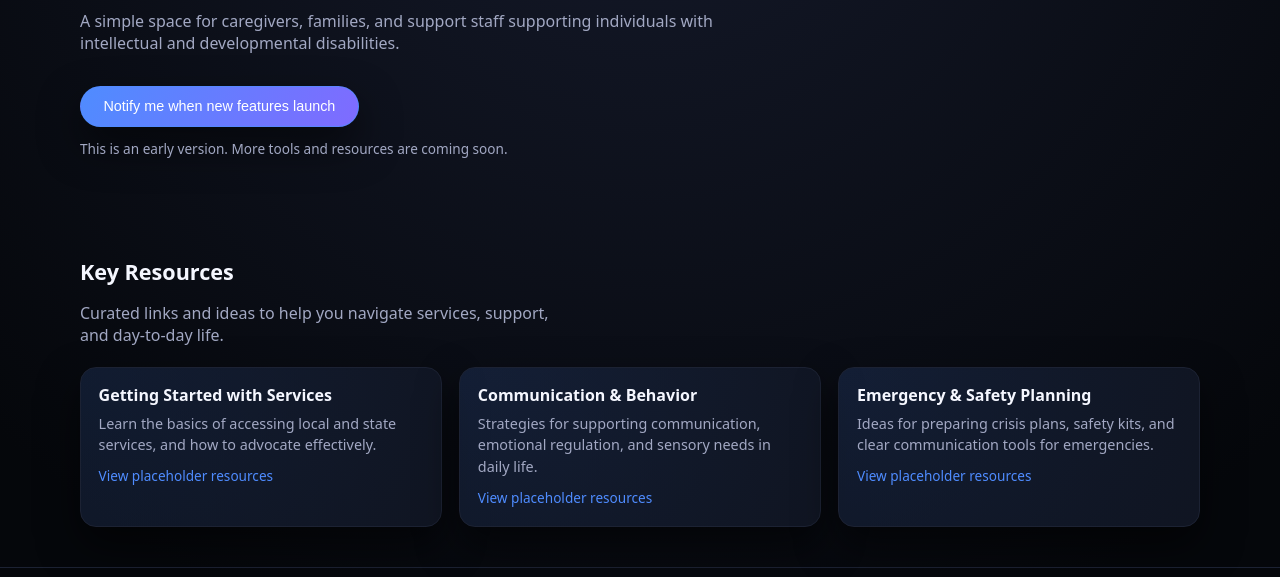
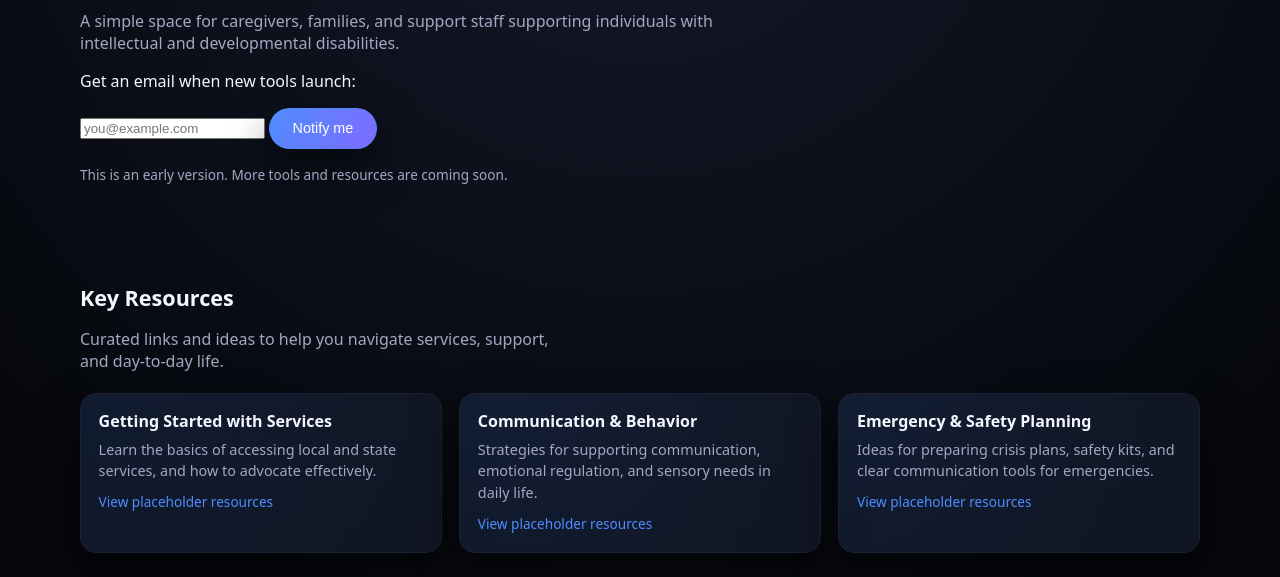
Before and after one commit to skygkruger/care-support-app, a plain HTML site: page index.html in a window 1280 px wide. Shown: the part 223-800 px from the top of the page. Drawn offline with Linux system fonts and the light colour scheme.

Commit message:
Updated all files for backend conflict

```diff
--- a/app.js
+++ b/app.js
@@ -8,8 +8,6 @@ if (yearSpan) {
 const notifyForm = document.getElementById("notifyForm");
 const notifyEmailInput = document.getElementById("notifyEmail");
 const notifyMessage = document.getElementById("notifyMessage");
-
-
 const NOTIFY_API_URL = "https://ruf8xprpn6.execute-api.us-west-2.amazonaws.com/notify";
 
 
--- a/index.html
+++ b/index.html
@@ -28,12 +28,28 @@
             A simple space for caregivers, families, and support staff
             supporting individuals with intellectual and developmental disabilities.
           </p>
-          <button class="primary-btn" id="notifyButton">
-            Notify me when new features launch
-          </button>
-          <p class="hero-note">
-            This is an early version. More tools and resources are coming soon.
-          </p>
+          <form class="notify-form" id="notifyForm">
+  <label for="notifyEmail" class="notify-label">
+    Get an email when new tools launch:
+  </label>
+  <div class="notify-input-row">
+    <input
+      type="email"
+      id="notifyEmail"
+      name="email"
+      placeholder="you@example.com"
+      required
+    />
+    <button type="submit" class="primary-btn">
+      Notify me
+    </button>
+  </div>
+  <p class="notify-message" id="notifyMessage"></p>
+</form>
+<p class="hero-note">
+  This is an early version. More tools and resources are coming soon.
+</p>
+
         </div>
       </div>
     </section>
--- a/styles.css
+++ b/styles.css
@@ -267,3 +267,10 @@ body {
     padding-top: 2.4rem;
   }
 }
+.notify-form { ... }
+.notify-label { ... }
+.notify-input-row { ... }
+.notify-input-row input[type="email"] { ... }
+.notify-message { ... }
+.notify-message.success { ... }
+.notify-message.error { ... }
```
